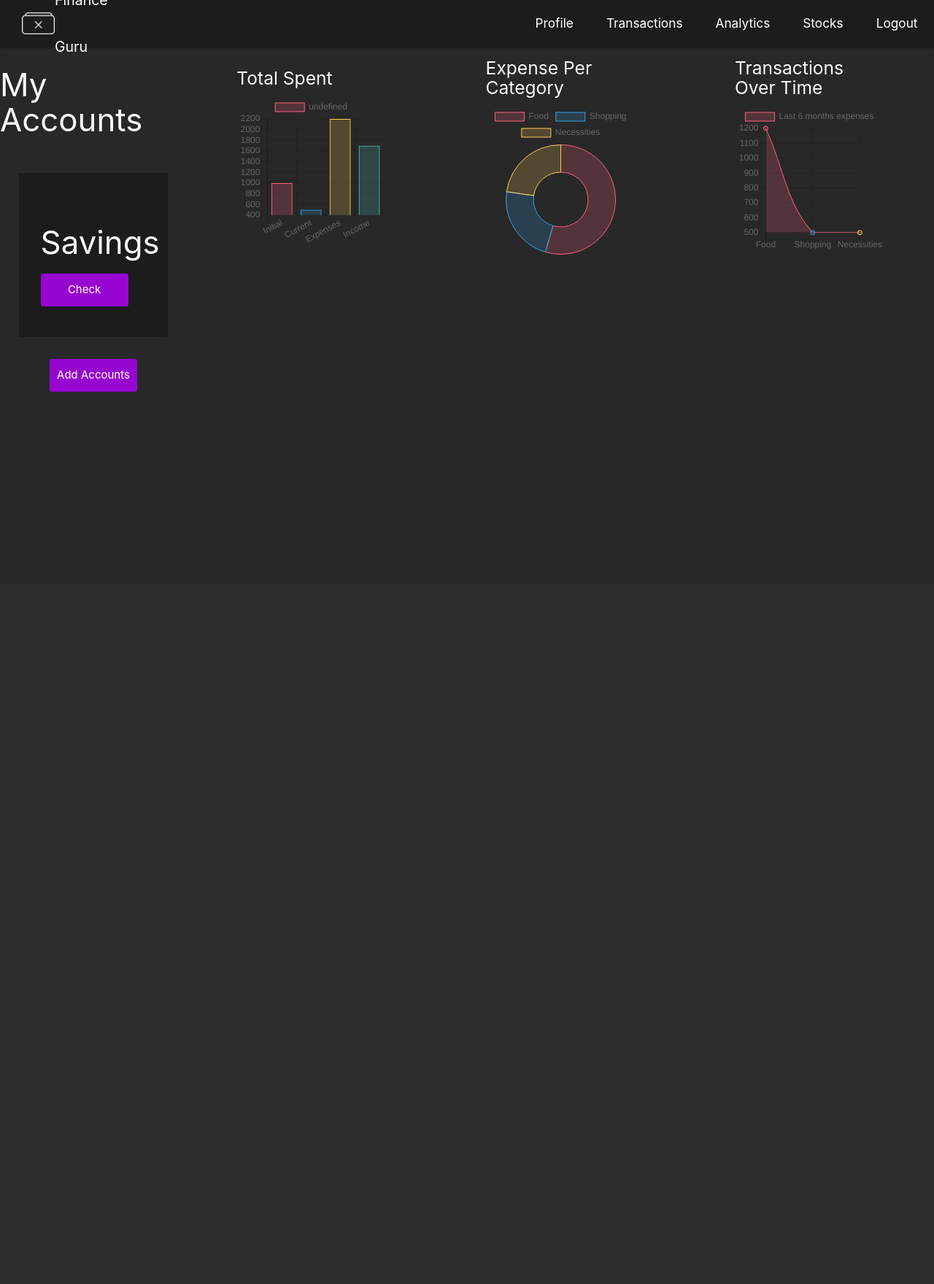
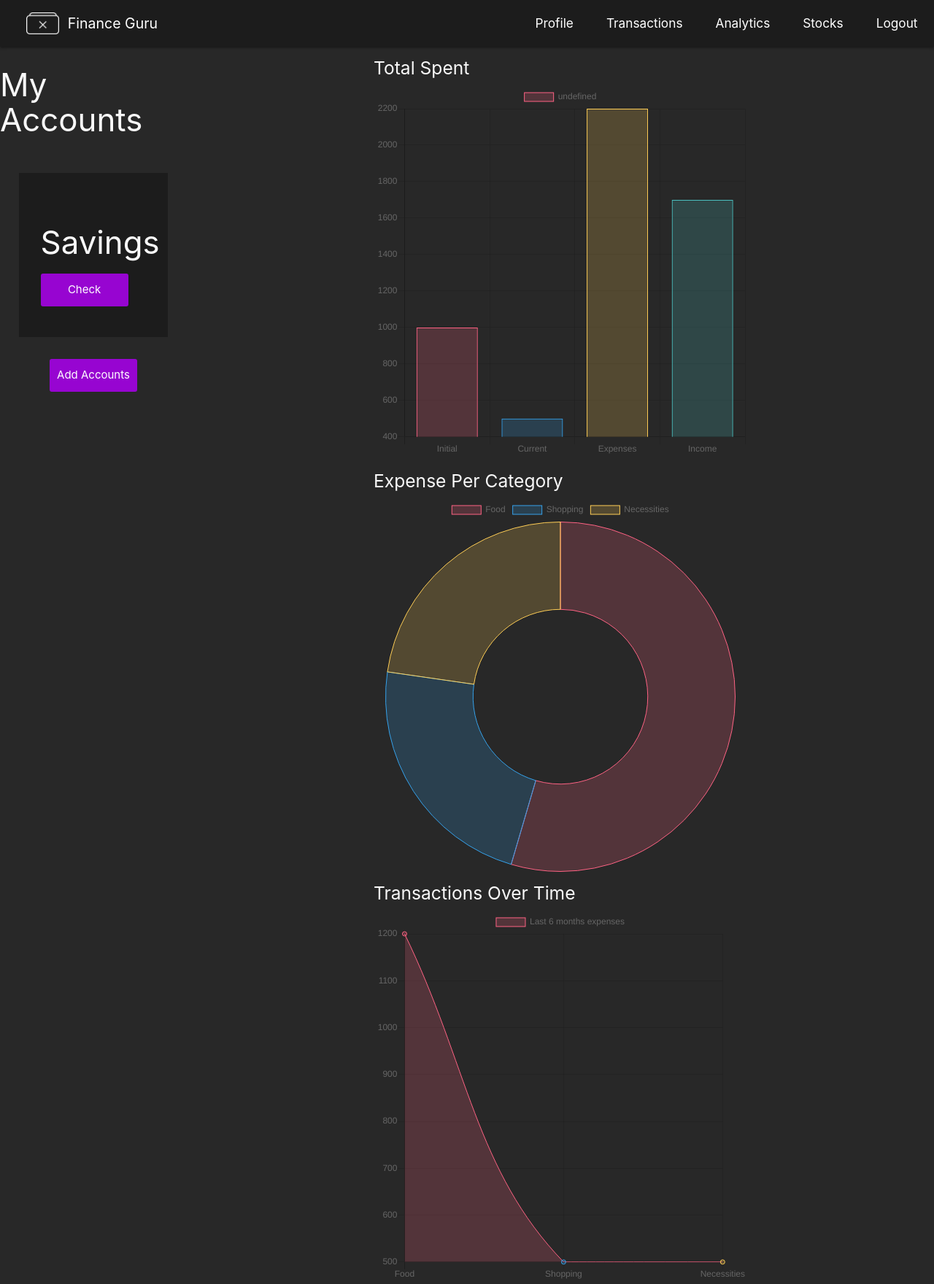
Before and after one commit to bestepha83/Budgeting-App, a Django app: a page that uses budget/templates/budget/analytics.html in a window 1280 px wide. Shown: the whole page at 73% size. Before the commit the page ends 537 px from the top, so only its background shows below. Run offline with Django 3.2, Linux system fonts and the light colour scheme; a user stored in the database is signed in; data comes from the database, SQL or seed files in the repository; some libraries are stand-ins or nearby versions.

Commit message:
small style changes

```diff
--- a/budget/static/css/styles.css
+++ b/budget/static/css/styles.css
@@ -30,7 +30,7 @@
     display: flex;
     justify-content: space-around;
     align-items: center;
-    width: 10%;
+    width: 15%;
     margin-left: 2rem;
 }
 
@@ -321,6 +321,7 @@
 }
 .analytics-row {
     display: flex;
+    flex-direction: column;
     justify-content: space-around;
     align-items: center;
     width: 100%;
@@ -328,6 +329,7 @@
 
 .analytics-row .container {
     width: 100%;
+    margin: 2rem;
 }
 
 
--- a/budget/templates/budget/analytics.html
+++ b/budget/templates/budget/analytics.html
@@ -5,15 +5,15 @@
 
 <section class="analytics-section">
     <div class = "analytics-row">
-        <div id="container" style="width: 20%;">
+        <div id="container" style="width: 50%;">
             <h5>Total Spent</h5>
             <canvas id="barChart" width="400" height="400"></canvas>
         </div>
-        <div id="container" style="width: 20%;">
+        <div id="container" style="width: 50%;">
             <h5>Expense Per Category</h5>
             <canvas id="pieChart" width="400" height="400"></canvas>
         </div>
-        <div id="container" style="width: 20%;">
+        <div id="container" style="width: 50%;">
             <h5>Transactions Over Time</h5>
             <canvas id="lineChart" width="400" height="400"></canvas>
         </div>
--- a/budget/templates/budget/stocks.html
+++ b/budget/templates/budget/stocks.html
@@ -11,4 +11,5 @@
         <input type="submit" value="Submit">
     </form>
 </div>
+
 {% endblock %}
--- a/budget/templates/budget/ticker.html
+++ b/budget/templates/budget/ticker.html
@@ -12,4 +12,5 @@
         <tr><td>Close:</td><td>${{ price.close|safe }}</td></tr>
     </table>
 </div>
- {% endblock %}
+
+{% endblock %}
```
